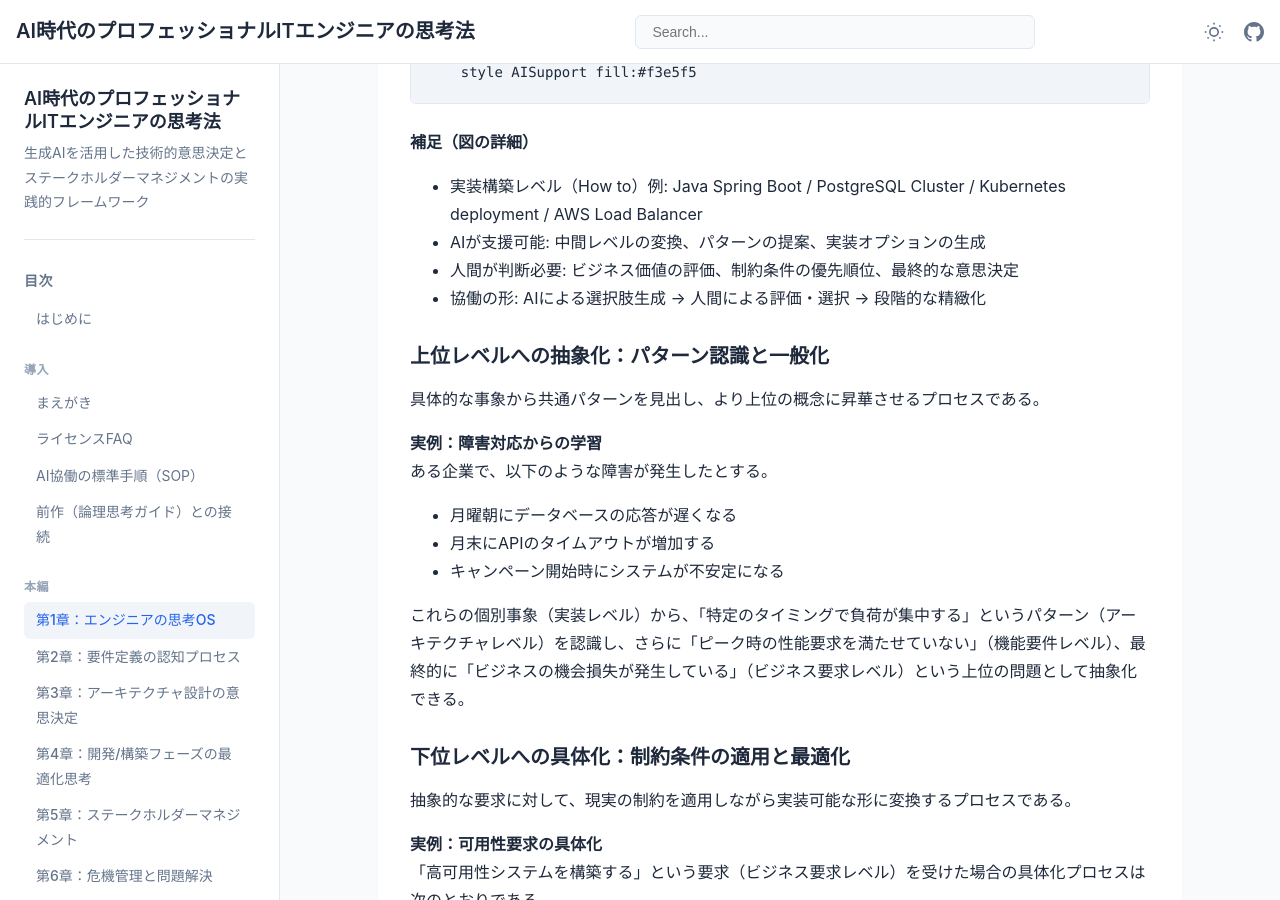
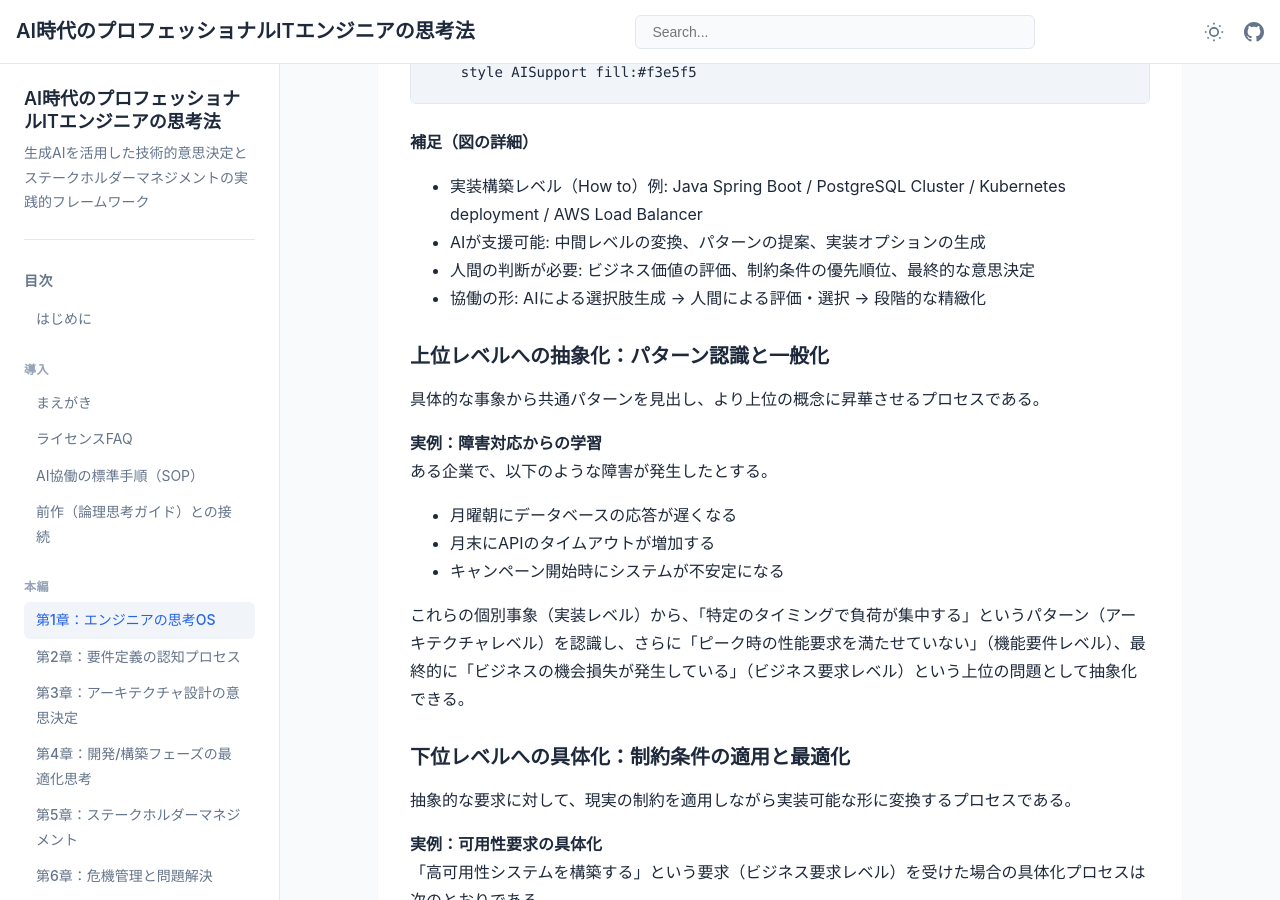
Before and after one commit to itdojp/ai-era-engineers-mind-book, a Jekyll site: the page built from docs/chapters/chapter-01/index.md, in a window 1280 px wide and 900 px high, scrolled down 3469 px. Built offline with Jekyll 4.4.1, drawn with Linux system fonts in a browser that asks for light colours; some of the changed lines change nothing that is shown.

Commit message:
fix(docs): improve Japanese wording

```diff
--- a/docs/chapters/chapter-01/index.md
+++ b/docs/chapters/chapter-01/index.md
@@ -119,7 +119,7 @@ graph TD
 
 - 実装構築レベル（How to）例: Java Spring Boot / PostgreSQL Cluster / Kubernetes deployment / AWS Load Balancer
 - AIが支援可能: 中間レベルの変換、パターンの提案、実装オプションの生成
-- 人間が判断必要: ビジネス価値の評価、制約条件の優先順位、最終的な意思決定
+- 人間の判断が必要: ビジネス価値の評価、制約条件の優先順位、最終的な意思決定
 - 協働の形: AIによる選択肢生成 → 人間による評価・選択 → 段階的な精緻化
 
 #### 上位レベルへの抽象化：パターン認識と一般化
```
